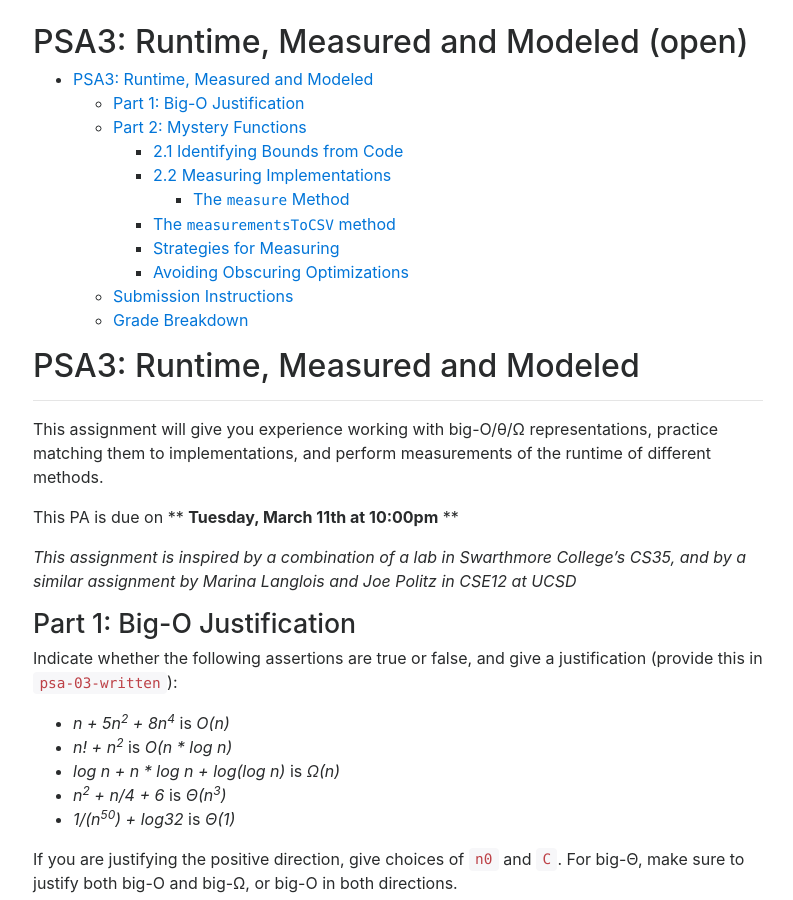
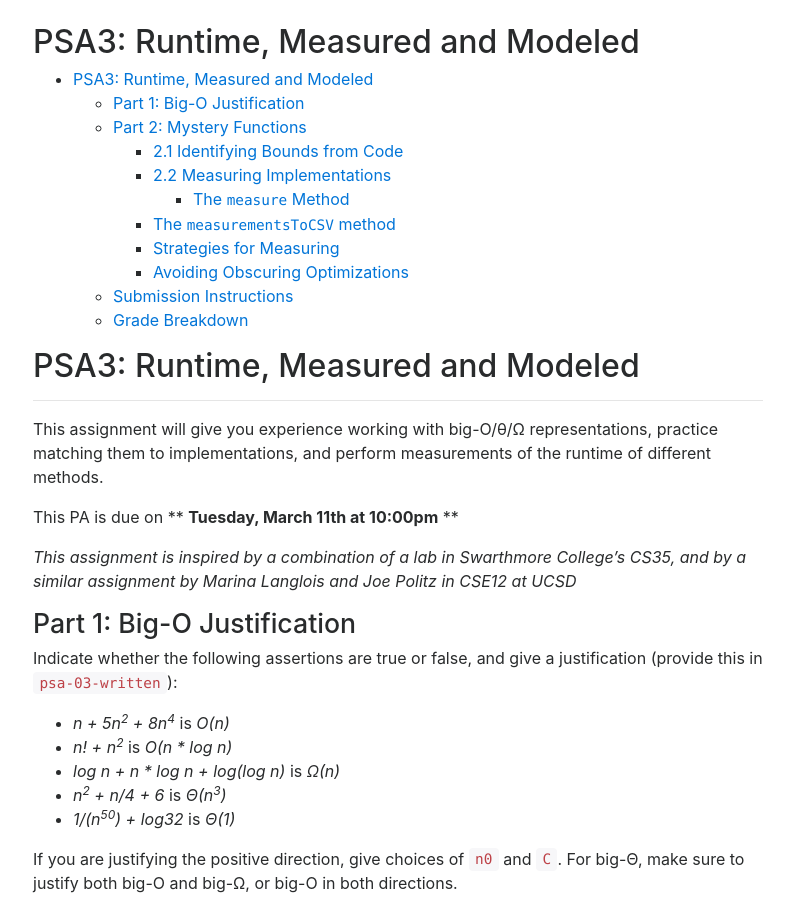
Before and after one commit to usd-comp230/usd-comp230.github.io, a Jekyll site: the page built from pa3/index.md, in a window 1280 px wide and 900 px high. Shown: the whole window, without its empty margins (242-1035 px from the left). Built offline with Jekyll 4.4.1, drawn with Linux system fonts in a browser that asks for light colours; nearby versions of some CDN libraries; some of the changed text lies outside the part shown.

Commit message:
update psa

```diff
--- a/pa3/index.md
+++ b/pa3/index.md
@@ -1,6 +1,6 @@
 ---
 layout: pa
-title: "PSA3: Runtime, Measured and Modeled (open)"
+title: "PSA3: Runtime, Measured and Modeled"
 #doodle: "../doodle.png"
 ---
 # PSA3: Runtime, Measured and Modeled
```
Also changed, not shown: other parts of pa3/index.md (+1 -1 lines), index.md (+0 -2 lines).
